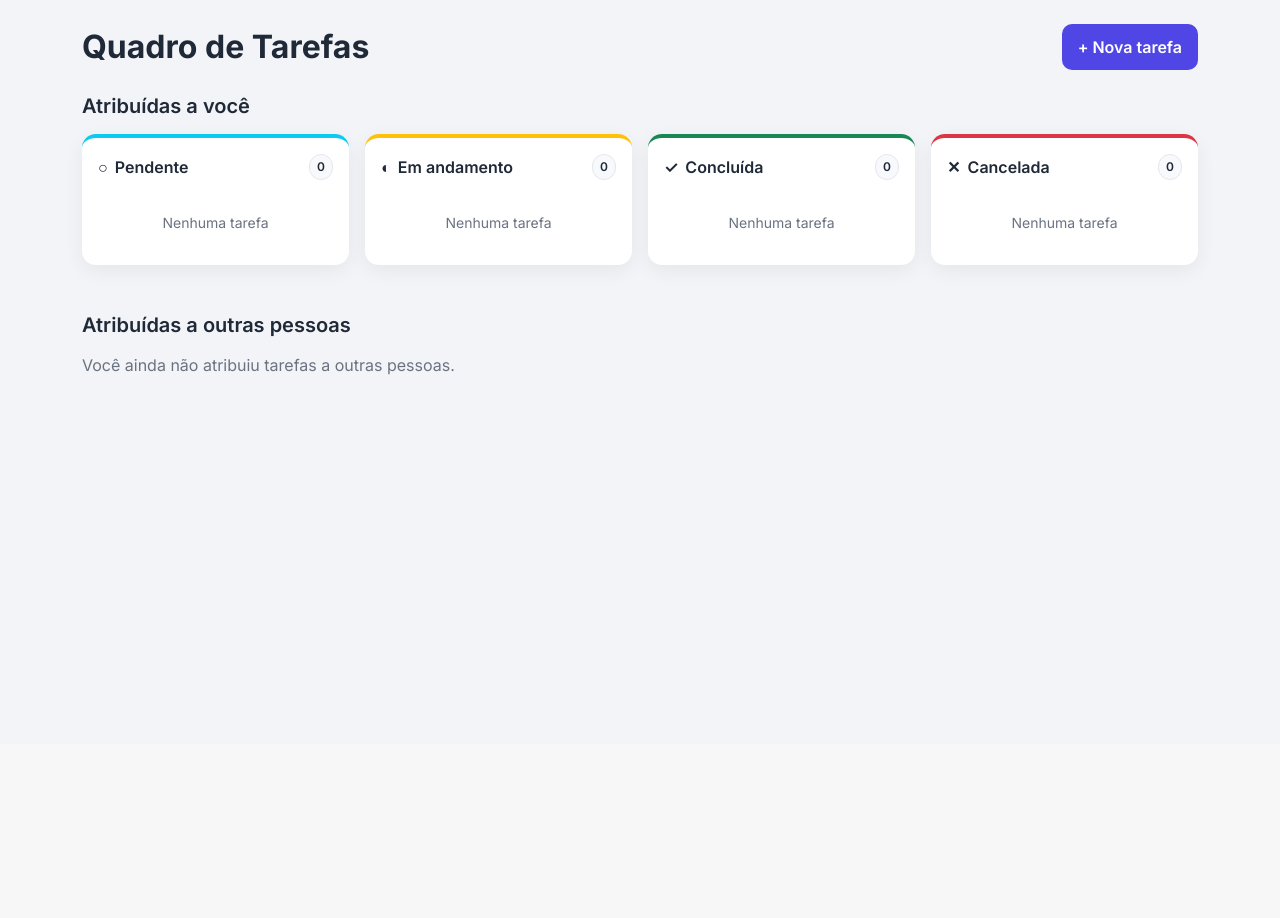
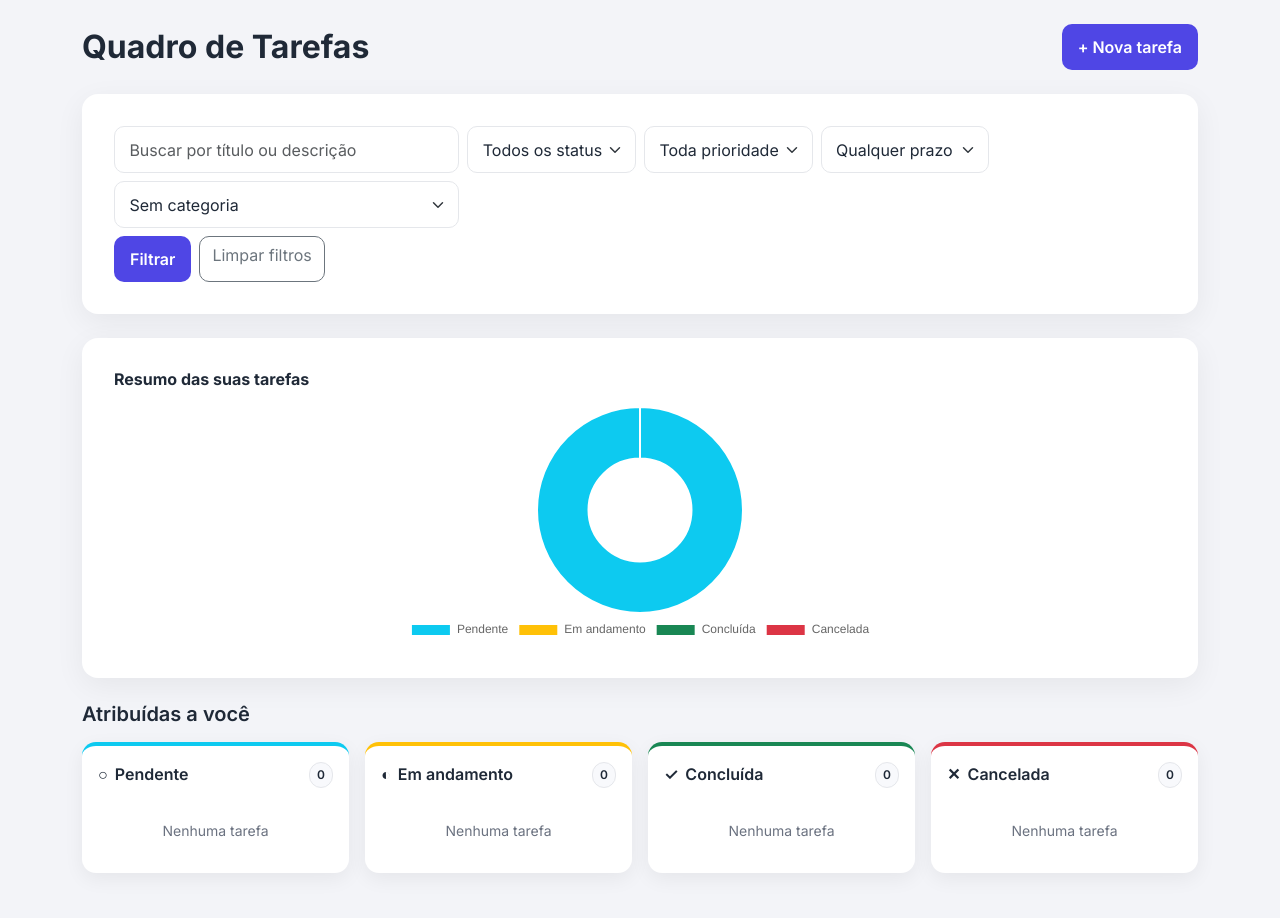
Before and after one commit to alyssa-sys/FSI-Wake-Up-Call-Tutorial-Flask, a Flask app: page /quadro?categoria=nenhuma in a window 1280 px wide. Shown: the part 56-974 px from the top of the page. Before the commit the page ends 431 px from the top, so only its background shows below. Run offline with Flask 3, Linux system fonts and the light colour scheme; a user stored in the database is signed in.

Commit message:
correção na branch (quadro.html)

```diff
--- a/gerenciador_de_tarefas/templates/quadro.html
+++ b/gerenciador_de_tarefas/templates/quadro.html
@@ -32,6 +32,7 @@
                 data-prazo="{{ tarefa.prazo.strftime('%d/%m/%Y às %H:%M') if tarefa.prazo else '' }}"
                 data-prioridade="{{ tarefa.prioridade or 'A definir' }}"
                 data-atrasada="{{ 'true' if tarefa_atrasada(tarefa) else 'false' }}"
+                data-categoria="{{ tarefa.categoria.nome if tarefa.categoria else '' }}"
 
                 data-rotulo="{{ 'Editar' if pode_editar(tarefa) else 'Alterar status' }}"
                 data-editar="{{ url_for('editar_tarefa', tarefa_id=tarefa.id) }}"
@@ -70,6 +71,12 @@
                     </div>
                 {% endif %}
 
+                {% if tarefa.categoria and tarefa.criador_id == current_user.id %}
+                    <div class="mt-1">
+                        <span class="badge bg-info-subtle text-dark border">{{ tarefa.categoria.nome }}</span>
+                    </div>
+                {% endif %}
+
                 {% if rotulo == 'de' and tarefa.criador_id != tarefa.responsavel_id %}
                     <div class="text-secondary small mt-1">
                         de: {{ tarefa.criador.nomeUsuario }}
@@ -83,7 +90,20 @@
 
             </div>
 
-            <div class="acoes d-flex gap-2 mt-3">
+            <div class="acoes mt-3">
+
+                {% if tarefa.criador_id == current_user.id %}
+                <form method="POST" action="{{ url_for('definir_categoria', tarefa_id=tarefa.id) }}" class="mb-2">
+                    <select name="categoria_id" class="form-select form-select-sm" onchange="this.form.submit()">
+                        <option value="">Sem categoria</option>
+                        {% for c in categorias %}
+                        <option value="{{ c.id }}" {% if tarefa.categoria_id == c.id %}selected{% endif %}>{{ c.nome }}</option>
+                        {% endfor %}
+                    </select>
+                </form>
+                {% endif %}
+
+                <div class="d-flex gap-2">
 
                     <a
                         href="{{ url_for('editar_tarefa', tarefa_id=tarefa.id) }}"
@@ -113,6 +133,8 @@
 
             </div>
 
+        </div>
+
         {% else %}
 
             <p class="text-secondary small text-center py-3 mb-0">
@@ -135,6 +157,20 @@
     >
         + Nova tarefa
     </a>
+</div>
+
+{% include '_filtros.html' %}
+
+
+<div class="cartao mb-4">
+    <h6 class="fw-bold mb-3">Resumo das suas tarefas</h6>
+    {% if grafico|sum > 0 %}
+    <div style="position:relative; height:240px;">
+        <canvas id="graficoStatus" data-valores='{{ grafico|tojson }}'></canvas>
+    </div>
+    {% else %}
+    <p class="text-secondary small mb-0">Nenhuma tarefa ainda para mostrar no gráfico.</p>
+    {% endif %}
 </div>
 
 
@@ -295,6 +331,20 @@
                 <div class="mb-3">
 
                     <div class="text-secondary small text-uppercase mb-1">
+                        Categoria
+                    </div>
+
+                    <p
+                        id="modalCategoria"
+                        class="mb-0"
+                    ></p>
+
+                </div>
+
+
+                <div class="mb-3">
+
+                    <div class="text-secondary small text-uppercase mb-1">
                         Descrição
                     </div>
 
@@ -388,6 +438,9 @@
             document.getElementById('modalPrioridade').textContent =
                 d.prioridade || 'A definir';
 
+            document.getElementById('modalCategoria').textContent =
+                d.categoria || 'Sem categoria';
+
 
             var status =
                 document.getElementById('modalStatus');
@@ -424,4 +477,29 @@
         });
 </script>
 
+{% if grafico|sum > 0 %}
+<script src="https://cdnjs.cloudflare.com/ajax/libs/Chart.js/4.4.1/chart.umd.min.js"></script>
+<script>
+    var canvas = document.getElementById('graficoStatus');
+    var valores = JSON.parse(canvas.dataset.valores);
+
+    new Chart(canvas, {
+        type: 'doughnut',
+        data: {
+            labels: ['Pendente', 'Em andamento', 'Concluída', 'Cancelada'],
+            datasets: [{
+                data: valores,
+                backgroundColor: ['#0dcaf0', '#ffc107', '#198754', '#dc3545'],
+                borderWidth: 2
+            }]
+        },
+        options: {
+            responsive: true,
+            maintainAspectRatio: false,
+            plugins: { legend: { position: 'bottom' } }
+        }
+    });
+</script>
+{% endif %}
+
 {% endblock %}
```
Also changed, not shown: instance/gerenciador_de_tarefas.db. Lines whose indentation alone changed are shown as unchanged.
